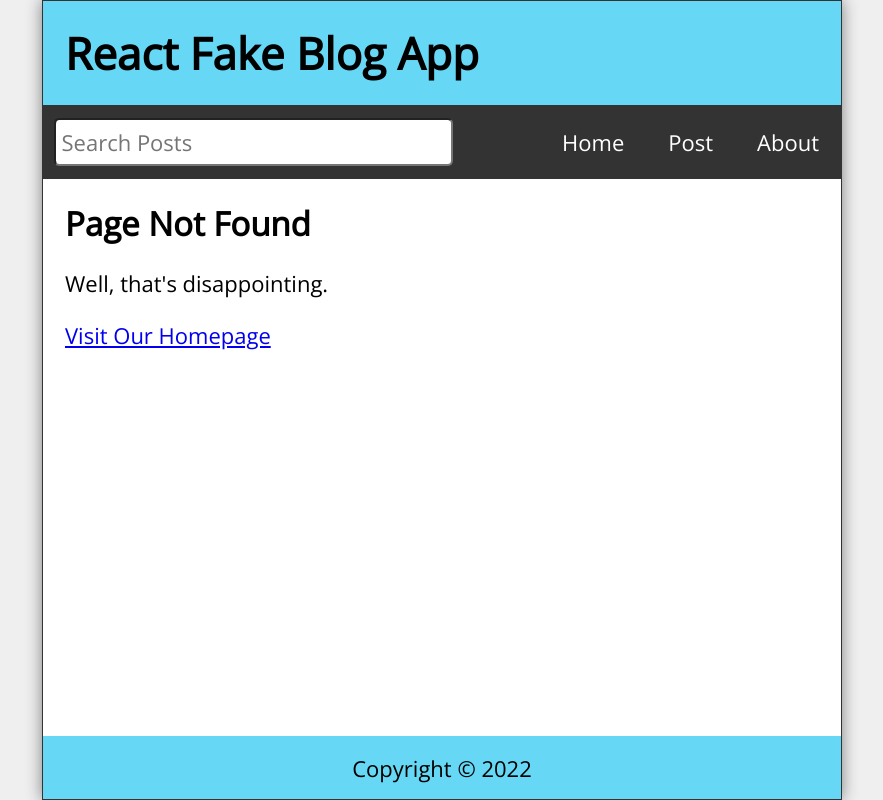
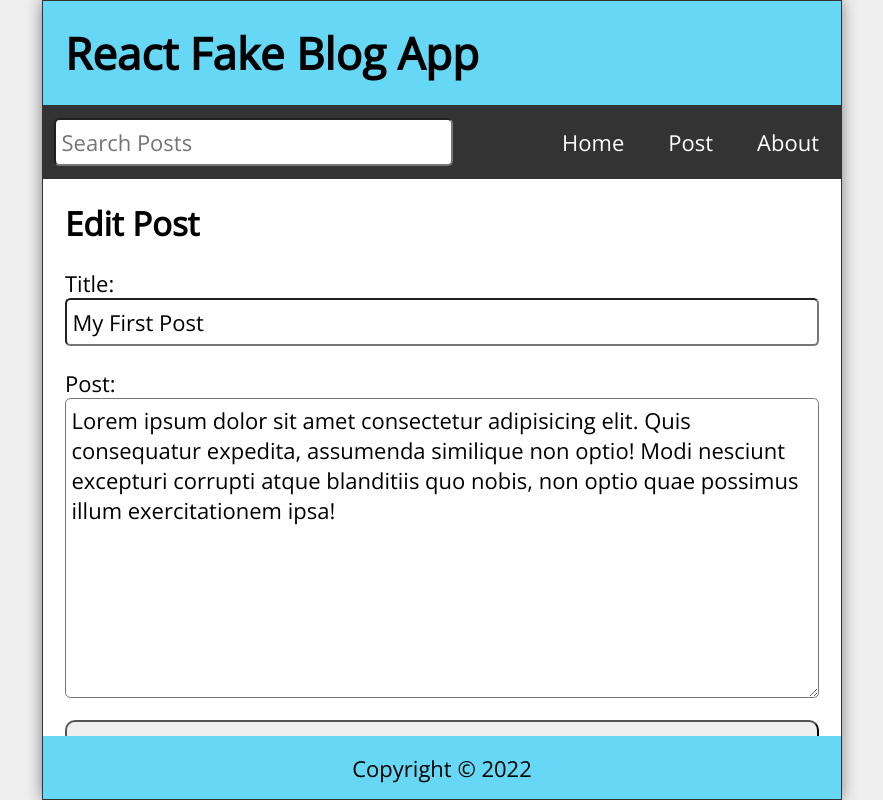
Before and after one commit to TejasSathe010/React-Fake-Blog-App, a React (Create React App) app: page /edit/1 in a window 1280 px wide. Before the commit this address had no page. Shown: the whole page, without its empty margins (198-1081 px from the left). Built offline with nearby package versions, Linux system fonts and the light colour scheme; data requests are answered from the project's data file.

Commit message:
Add Edit Post button

```diff
--- a/data/db.json
+++ b/data/db.json
@@ -20,8 +20,8 @@
     },
     {
       "id": 4,
-      "title": "My Fourth Post",
-      "datetime": "July 01, 2021 11:17:36 AM",
+      "title": "My Fourth Post - 4",
+      "datetime": "February 14, 2022 12:28:00 AM",
       "body": "Lorem ipsum dolor sit amet consectetur adipisicing elit. Quis consequatur expedita, assumenda similique non optio! Modi nesciunt excepturi corrupti atque blanditiis quo nobis, non optio quae possimus illum exercitationem ipsa!"
     }
   ]
--- a/src/App.js
+++ b/src/App.js
@@ -4,6 +4,7 @@ import Footer from './components/Footer';
 import Home from './components/Home';
 import NewPost from './components/NewPost';
 import PostPage from './components/PostPage';
+import EditPost from './components/EditPost';
 import About from './components/About';
 import Missing from './components/Missing';
 import { Route, Routes, useNavigate } from 'react-router-dom';
@@ -108,6 +109,15 @@ function App() {
             setPostBody={setPostBody}
              />
           } />
+          <Route path="/edit/:id" element={
+            <EditPost posts={posts}
+            handleEdit={handleEdit}
+            editTitle={editTitle}
+            editBody={editBody}
+            setEditTitle={setEditTitle}
+            setEditBody={setEditBody}
+             />
+          } />
           <Route path="/post/:id" element={
             <PostPage posts={posts}
              handleDelete={handleDelete}
--- a/src/components/EditPost.js
+++ b/src/components/EditPost.js
@@ -40,6 +40,17 @@ const EditPost = ({ posts,
                 </form>
             </>
         }
+        {
+          !editTitle &&
+          <>
+            <h2>Post Not Found</h2>
+            <p>Well, that's disappointing.</p>
+            <p>
+                <Link to='/'>Visit Our Homepage</Link>
+            </p>
+          </>
+
+        }
       </main>
   )
 }
--- a/src/components/PostPage.js
+++ b/src/components/PostPage.js
@@ -15,7 +15,8 @@ const PostPage = ({ posts, handleDelete }) => {
             <h2>{post.title}</h2>
             <p className="postDate">{post.datetime}</p>
             <p className="postBody">{post.body}</p>
-            <button onClick={() => handleDelete(post.id)}>
+            <Link to={`/edit/${post.id}`}><button className="editButton">Edit Post</button></Link>
+            <button className="deleteButton" onClick={() => handleDelete(post.id)}>
               Delete Post
             </button>
           </>
```
